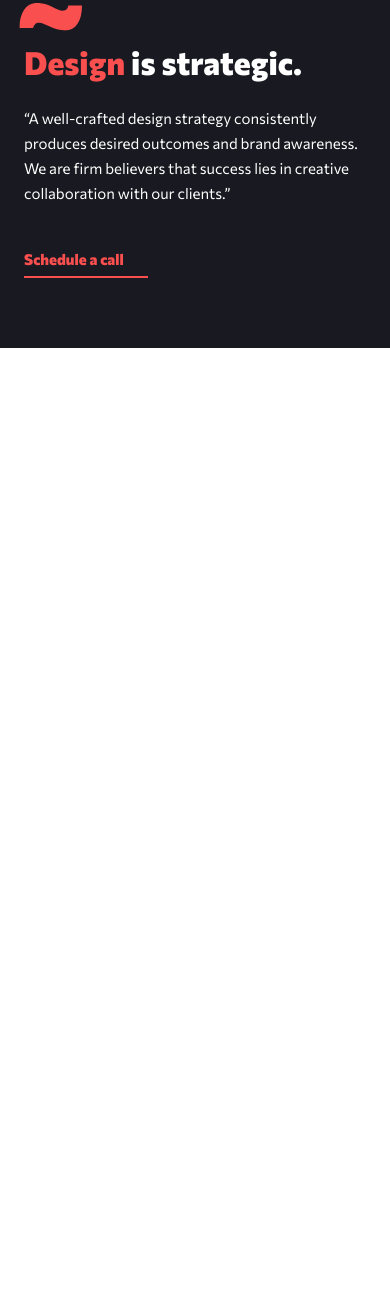
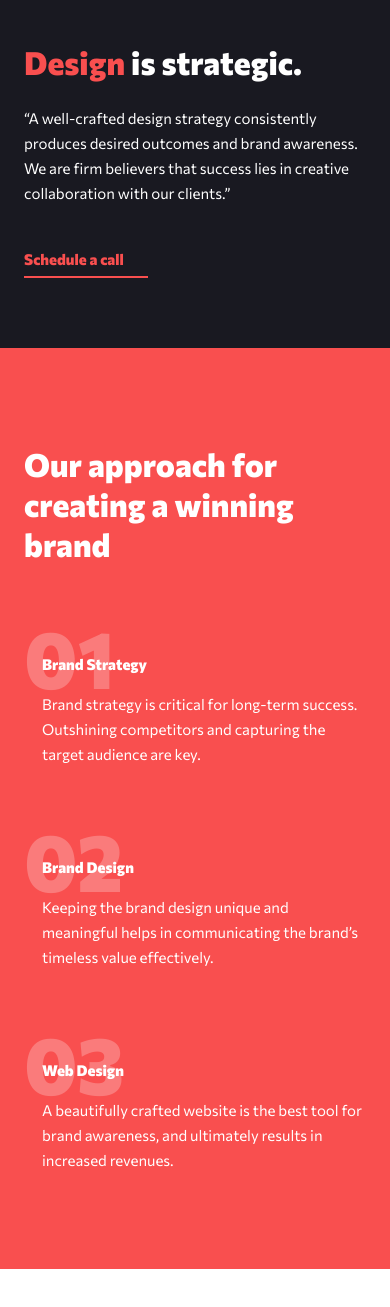
Before and after one commit to zaraag92/szcreative, a plain HTML site: page index.html in a window 390 px wide. Shown: the part 1062-2369 px from the top of the page. Before the commit the page ends 1410 px from the top, so only its background shows below. Drawn offline with Linux system fonts and the light colour scheme; files that its build step writes are made by us from their sources.

Commit message:
Add files via upload

```diff
--- a/css/style.css
+++ b/css/style.css
@@ -744,6 +744,68 @@ body.ie .ibg img {
   margin-top: 8px;
 }
 
+.branding__container {
+  position: relative;
+}
+
+.branding__title {
+  padding-top: 400px;
+  max-width: 40%;
+  position: relative;
+  z-index: 15;
+}
+
+.branding__content {
+  background: #F94F4F;
+  display: inline-block;
+  padding: 200px 106px 200px 285px;
+  position: absolute;
+  top: 0;
+  right: 0;
+  max-width: 70%;
+}
+
+.branding__item {
+  margin: 0 0 56px 0;
+}
+
+.branding__item:last-child {
+  margin: 0;
+}
+
+.branding-idea {
+  position: relative;
+}
+
+.branding-idea__number {
+  position: absolute;
+  top: 0;
+  left: 0;
+  font-weight: 800;
+  font-size: 80px;
+  line-height: 88px;
+  color: rgba(255, 255, 255, 0.25);
+}
+
+.branding-idea__title {
+  font-weight: 800;
+  font-size: 20px;
+  line-height: 32px;
+  color: #FFFFFF;
+  padding: 45px 0 0 58px;
+}
+
+.branding-idea__text {
+  margin: 24px 0 0 0;
+  padding: 0 0 0 58px;
+}
+
+@media (max-width: 1300px) {
+  .branding__content {
+    padding: 180px 80px 180px 170px;
+  }
+}
+
 @media (max-width: 992px) {
   ._container {
     margin-left: 5%;
@@ -806,6 +868,10 @@ body.ie .ibg img {
             flex: 1 0 49%;
   }
 
+  .design__image img {
+    height: 658px;
+  }
+
   .design__content {
     padding: 120px 31px 120px 74px;
   }
@@ -828,6 +894,31 @@ body.ie .ibg img {
   .design__link {
     font-size: 15px;
     line-height: 18px;
+  }
+
+  .branding__title {
+    max-width: 40%;
+    padding-top: 240px;
+  }
+
+  .branding__content {
+    padding: 120px 40px;
+    max-width: 60%;
+  }
+
+  .branding__item {
+    margin: 0 0 49px 0;
+  }
+
+  .branding-idea__title {
+    font-size: 15px;
+    line-height: 25px;
+    padding: 39px 0 0 18px;
+  }
+
+  .branding-idea__text {
+    padding: 0 0 0 18px;
+    margin: 15px 0 0 0;
   }
 }
 
@@ -1005,11 +1096,7 @@ body.ie .ibg img {
   }
 
   .design__icon {
-    top: 43%;
-    left: 6%;
-    -webkit-transform: translate(-6%, -43%);
-        -ms-transform: translate(-6%, -43%);
-            transform: translate(-6%, -43%);
+    display: none;
   }
 
   .design__title {
@@ -1019,4 +1106,31 @@ body.ie .ibg img {
   .design__text {
     margin: 24px 0 36px 0;
   }
+
+  .branding__container {
+    background: #F94F4F;
+    width: 100%;
+    display: -webkit-box;
+    display: -ms-flexbox;
+    display: flex;
+    -webkit-box-orient: vertical;
+    -webkit-box-direction: normal;
+        -ms-flex-direction: column;
+            flex-direction: column;
+    padding: 96px 24px;
+    margin: 0 auto;
+  }
+
+  .branding__title {
+    padding: 0;
+    max-width: 90%;
+    color: #FFFFFF;
+    margin: 0 0 49px 0;
+  }
+
+  .branding__content {
+    padding: 0;
+    max-width: none;
+    position: relative;
+  }
 }
--- a/index.html
+++ b/index.html
@@ -5,7 +5,7 @@
     <meta charset="UTF-8">
     <meta http-equiv="X-UA-Compatible" content="IE=edge">
     <meta name="viewport" content="width=device-width, initial-scale=1.0">
-    <link rel="stylesheet" href="css/style.css">
+    <link rel="stylesheet" href="../fsingle/css/style.css">
     <title>UI Components</title>
 </head>
 
@@ -61,6 +61,31 @@
                     </div>
                     <div class="design__icon"><picture><source srcset="img/wave.svg" type="image/webp"><img src="img/wave.svg" alt="wave"></picture></div>
                 </section>
+                <section class="branding" id="branding">
+                    <div class="_container branding__container">
+                        <h2 class="branding__title title">Our approach for creating a winning brand</h2>
+                        <div class="branding__content">
+                            <ul class="branding__list">
+                                <li class="branding__item branding-idea">
+                                    <p class="branding-idea__number">01</p>
+                                    <h3 class="branding-idea__title">Brand Strategy</h3>
+                                    <p class="branding-idea__text text text--white">Brand strategy is critical for long-term success. Outshining competitors and capturing the target audience are key.</p>
+                                </li>
+                                <li class="branding__item branding-idea">
+                                    <p class="branding-idea__number">02</p>
+                                    <h3 class="branding-idea__title">Brand Design</h3>
+                                    <p class="branding-idea__text text text--white">Keeping the brand design unique and meaningful helps in communicating the brand’s timeless value effectively.</p>
+                                </li>
+                                <li class="branding__item branding-idea">
+                                    <p class="branding-idea__number">03</p>
+                                    <h3 class="branding-idea__title">Web Design</h3>
+                                    <p class="branding-idea__text text text--white">A beautifully crafted website is the best tool for brand awareness, and ultimately results in increased revenues.</p>
+                                </li>
+                            </ul>
+                        </div>
+                    </div>
+                </section>
+                <section style='height: 100vh'></section>
 
 
 
```
Also changed, not shown: css/style.min.css.
